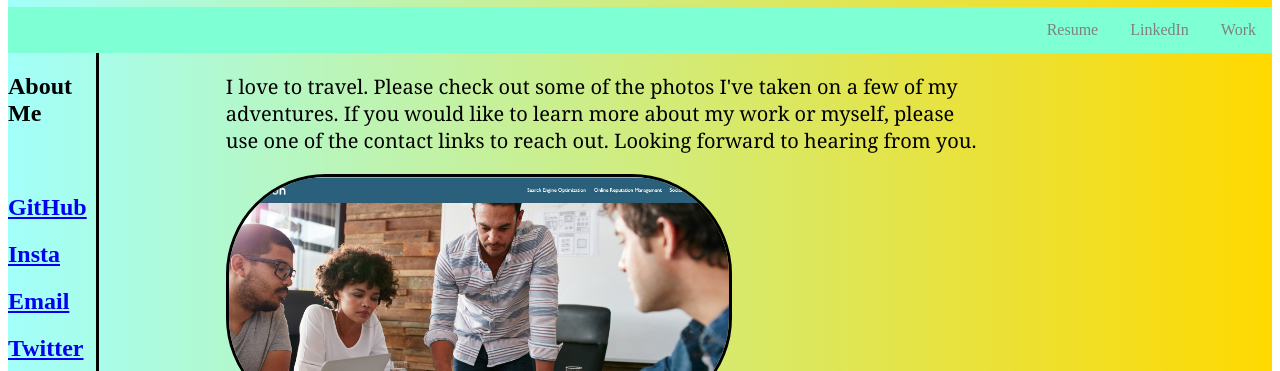
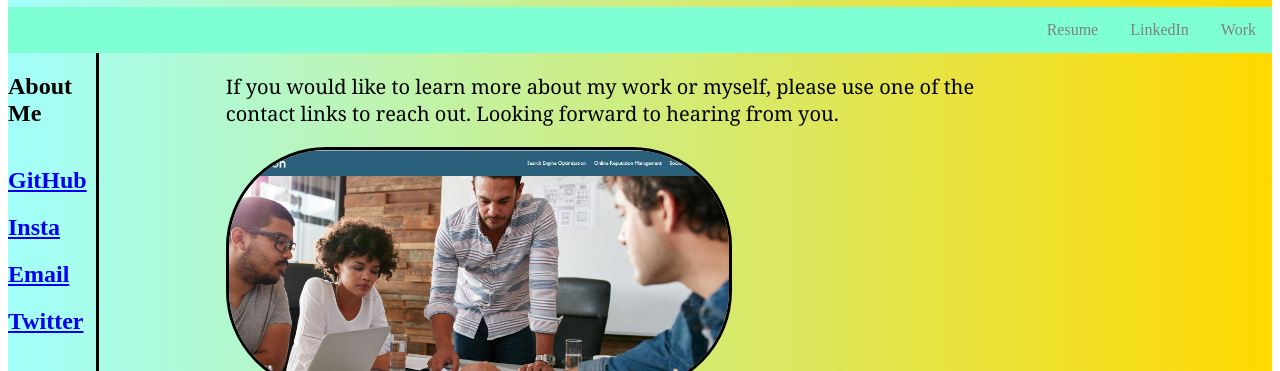
Before and after one commit to That-Dude13/Kelvin-L.-Easiley-Jr.---Portfollio, a plain HTML site: page index.html in a window 1280 px wide. Shown: the part 73-444 px from the top of the page. Drawn offline with Linux system fonts and the light colour scheme.

Commit message:
Fixed pic link

```diff
--- a/index.html
+++ b/index.html
@@ -34,7 +34,6 @@
         </aside>
         <section class="content">
           <p>
-            I love to travel. Please check out some of the photos I've taken on a few of my adventures.
             If you would like to learn more about my work or myself, please use one of the contact links
             to reach out. Looking forward to hearing from you.
           </p>
@@ -48,7 +47,7 @@
           <a href="https://mobile.twitter.com/that_dude13"><h2>Twitter</h2></a>
         </aside>
         <section class="content">
-          <div a href="https://github.com/That-Dude13/Accessible-Website-Assignment"></a> <img class="my-work" src="./assets/Horiseon.jpg" alt="people at a meeting"> </div>
+          <div> <a href="https://github.com/That-Dude13/Accessible-Website-Assignment"><img class="my-work" src="./assets/Horiseon.jpg" alt="people at a meeting"></a> </div>
           <div class="my-work"><img class="my-work" src="./assets/Placeholder.jpg" alt="Placeholder image 200x200"></div>
           <div class="my-work"><img class="my-work" src="./assets/Placeholder.jpg" alt="Placeholder image 200x200"></div>
           <div class="my-work"> <img class="my-work" src="./assets/Placeholder.jpg" alt="Placeholder image 200x200"></div>
```
